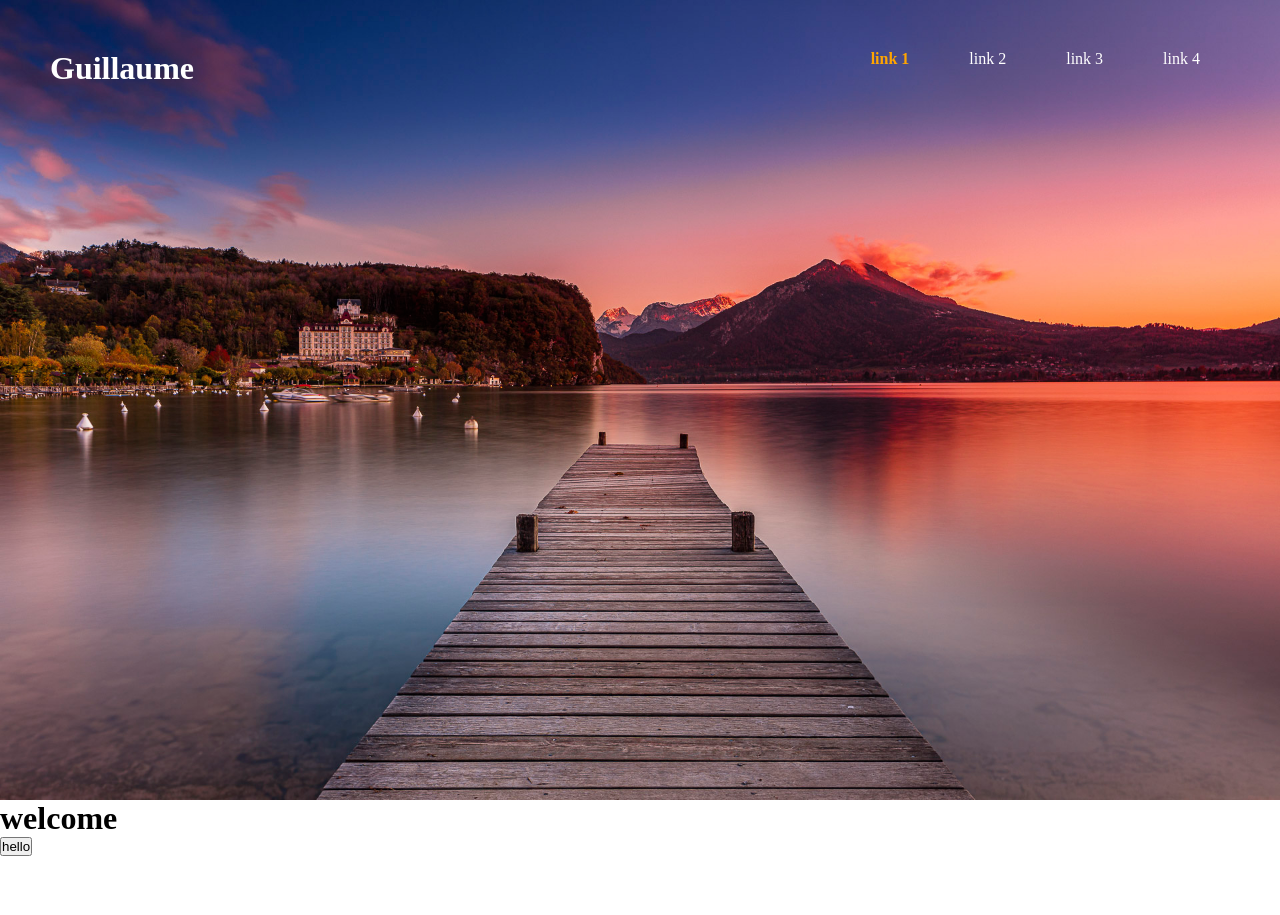
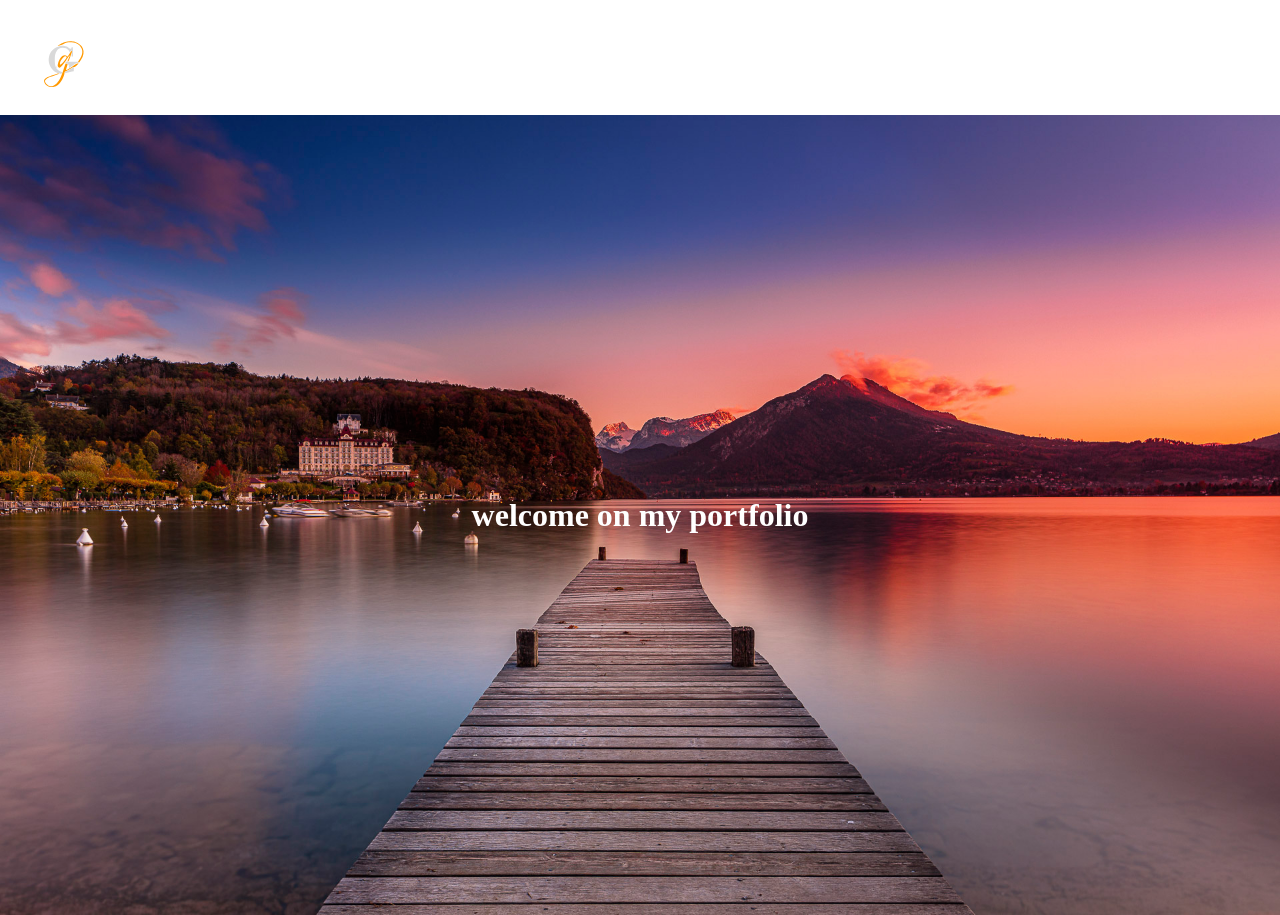
Before and after one commit to DalSchim/Portfolio-vujs, a Vue app: page / in a window 1280 px wide. Before the commit the page ends 856 px from the top, so only its background shows below. Built offline with nearby package versions, Linux system fonts and the light colour scheme.

Commit message:
fix burguer menu add rout link

```diff
--- a/src/App.vue
+++ b/src/App.vue
@@ -17,6 +17,10 @@ header{
     align-items: center;
 
 }
+
+body{
+    margin-top: 115px;
+}
 </style>
 <script>
 
--- a/src/components/BugeurComponenet.vue
+++ b/src/components/BugeurComponenet.vue
@@ -1,12 +1,24 @@
 <template>
     <nav class="navbar">
-        <p class="logo">Guillaume</p>
+        <router-link to="/">
+            <svg class="logo" width="64" height="64" viewBox="0 0 64 64" fill="none" xmlns="http://www.w3.org/2000/svg">
+                <path d="M33.3258 9.95348C32.2968 10.2355 30.8002 10.7997 29.9896 11.1444C28.3995 11.8652 25.5622 13.7143 25.7492 13.9337C25.9675 14.1217 29.5531 12.8995 31.5797 11.9279C34.2611 10.6116 36.506 10.2042 39.7175 10.3609C44.4879 10.643 47.7617 12.5547 49.5077 16.1275C51.129 19.4496 50.3496 23.3671 47.1381 28.0995C46.4522 29.071 46.078 29.69 46.078 29.69C46.7795 29.8075 46.6236 31.0768 46.7795 30.9828C46.9354 30.8887 47.9176 29.4784 48.853 28.0681C51.6591 23.8059 52.345 19.3555 50.7549 16.1275C49.2583 13.1502 46.7328 11.0817 43.116 9.95348C40.6528 9.16998 35.9448 9.16998 33.3258 9.95348Z" fill="#FF9900"/>
+                <path d="M18.4845 20.7215C20.8214 16.4096 26.2013 14.1766 29.709 13.6464C31.6476 13.5998 32.5151 13.6464 34.6041 14.4848C35.3212 14.7982 36.5372 15.5503 37.3479 16.1771C38.9068 17.3994 39.242 16.864 39.6473 15.2343H40.8165L41.027 19.6872V24.545H39.6473C39.6317 24.5189 39.6473 21.9333 39.6473 21.9333C39.6473 21.9333 40.6996 19.2302 40.2319 18.8776C39.7642 18.525 39.2966 18.8776 38.9458 19.1127C38.595 19.3477 37.8935 20.523 37.8935 20.523L36.8178 18.4336C35.0718 16.5219 33.2946 15.7697 30.582 15.7697C27.8382 15.7697 26.3416 16.5532 24.8762 18.7157C23.2861 21.1289 22.7872 23.1973 22.7872 27.679C22.7872 33.1949 23.629 35.9215 26.0298 38.1153C27.1211 39.1182 28.8983 39.9017 30.0519 39.9017C30.3326 39.9017 30.3949 40.121 30.2702 40.5911C29.896 41.8448 29.6154 41.9388 27.5576 41.5C18.5468 39.6196 13.9323 29.1206 18.4845 20.7215Z" fill="#D9D9D9"/>
+                <path fill-rule="evenodd" clip-rule="evenodd" d="M37.3323 21.9254C35.6798 24.558 35.4927 24.746 34.9938 24.3073C34.7132 24.0252 34.0896 23.6805 33.622 23.4924C30.9717 22.4895 27.4173 26.2504 26.0454 31.5782C25.5154 33.7093 25.5777 34.3675 26.5131 35.2136C27.6356 36.2165 28.4774 35.6211 31.7824 31.4842C33.4972 29.353 34.8068 27.504 34.7132 27.4413C34.7132 27.4413 35.672 25.9996 36.8334 24.3386L37.9558 23.1477L36.8334 25.9996C36.2098 27.5353 35.3212 29.5724 35.3212 29.5724H36.1397C36.1397 29.5724 36.6151 29.4157 37.6441 26.5951C38.2365 24.9654 38.8289 23.179 38.9536 22.6776C39.0783 22.1448 39.4213 21.2986 39.7019 20.7345C40.3878 19.4495 40.3566 19.0734 39.7019 19.0734C39.3589 19.1048 38.4547 20.1704 37.3323 21.9254ZM34.6197 25.1848C34.6197 24.9341 34.3391 24.5893 34.0273 24.4013C33.1231 23.9312 31.8369 24.7539 30.9951 25.6941C29.1555 27.6998 28.3605 28.8594 27.9551 31.3353C27.7992 32.1815 27.9162 33.772 29.9428 31.6095C32.3124 29.071 34.6197 25.9056 34.6197 25.1848Z" fill="#FF9900"/>
+                <path d="M33.5674 31.1238V29.8075H39.7642H45.8442C46.4288 29.925 46.5457 30.9827 46.5457 30.9827C45.5791 30.9827 43.1316 31.5155 42.508 32.111C41.3856 33.2392 38.7042 35.339 37.7376 35.8405L36.8958 36.2792L37.075 34.0854C37.1997 32.6124 35.0874 31.4528 33.5674 31.1238Z" fill="#D9D9D9"/>
+                <path d="M33.1309 32.8005C32.8815 33.5213 32.1332 35.6524 31.5408 37.5642C29.1088 45.0858 27.3004 48.7526 24.8996 51.1345C22.2494 53.7357 19.8798 54.6759 17.5413 54.0178C15.3588 53.4223 12.9892 50.8211 12.9892 49.0347C12.9892 48.1258 14.4546 46.6529 16.263 45.744C17.136 45.3052 19.8798 44.271 22.4053 43.4562C26.8015 42.0145 27.8616 41.4817 26.3338 41.4817C25.3673 41.4817 17.7596 44.083 15.6394 45.1172C14.6729 45.6186 13.4569 46.4962 12.9268 47.0916C12.085 48.0632 11.9914 48.3139 12.1785 49.5675C12.428 51.3852 13.5504 52.8582 15.577 54.0178C17.0113 54.8326 17.479 54.958 19.7551 54.958C21.7817 54.958 22.6859 54.8013 23.9642 54.2372C25.9597 53.3597 28.6411 50.5077 30.0753 47.8124C31.2601 45.5873 32.6632 41.7638 32.4138 41.419C32.3514 41.2623 32.445 40.6982 32.632 40.1968C32.9438 39.476 33.4817 39.2331 35.3212 38.3869C36.6307 37.7914 38.7042 36.577 39.7642 35.9188C40.7932 35.2294 41.7519 34.5869 42.4534 35.057C44.0417 34.1084 46.5457 31.8916 46.5457 31.4529H45.1426C45.1426 31.4529 42.4939 32.803 41.3934 33.7407C38.8679 35.7151 34.3781 38.3477 34.0663 38.003C33.9727 37.9089 34.3157 36.5927 34.8146 35.057C35.3446 33.5213 35.6564 32.1737 35.5317 32.0483C35.3758 31.9543 34.9081 31.7663 34.4404 31.6409C33.6921 31.4842 33.5674 31.5782 33.1309 32.8005Z" fill="#FF9900"/>
+                <path d="M24.3306 35.0257C24.3306 35.3704 24.4553 35.7151 24.6112 35.8092C24.9541 36.0285 25.3283 35.1197 25.0789 34.7123C24.7983 34.2108 24.3306 34.3989 24.3306 35.0257Z" fill="#D9D9D9"/>
+                <path d="M41.0504 35.4487L40.2319 36.0364L39.4135 36.5065L38.4781 37.0941L36.9581 37.9168L35.4382 38.7394L34.3859 39.3271L33.2166 39.9147C33.2166 39.9147 33.253 40.2758 33.2166 40.5023L32.8659 41.325L36.0228 40.5415L40.0137 39.57L41.7909 39.3506V37.2194C41.7909 37.2194 42.165 34.9786 42.1027 34.9786C42.0091 34.9786 41.0504 35.4487 41.0504 35.4487Z" fill="#D9D9D9"/>
+            </svg>
+        </router-link>
+
         <div class="nav-links">
+            <h2 class="second-titel">welcome</h2>
             <ul>
-                <li class="active"><a href="">link 1</a></li>
-                <li><a href="">link 2</a></li>
-                <li><a href="">link 3</a></li>
-                <li><a href="">link 4</a></li>
+                <li><router-link class="link" to="/projet">My projet</router-link></li>
+                <li><router-link class="link" to="">About Me</router-link></li>
+                <li><router-link class="link" to="">Contact</router-link></li>
+                <li><router-link class="link" to="">My Skills</router-link></li>
             </ul>
         </div>
         <div class="burgeur"  @click="toggleMenu">
@@ -14,7 +26,7 @@
             <span class="line line2" :class="{ 'active': isOpen }"></span>
         </div>
     </nav>
-    <header></header>
+
 
 </template>
 
@@ -72,30 +84,47 @@ export default {
 
 
 
-header {
-    height: 100vh;
-    width: 100vw;
-    background: url("../../Img.jpg");
-    background-size: cover;
-    background-position: center;
 
-}
+
 .navbar{
     position: fixed;
+    top: 0;
     padding: 50px;
     display: flex;
-    justify-content: space-between;
+    justify-content: end;
     width: 100%;
+    height: 100px;
     box-sizing: border-box;
+    backdrop-filter: blur(2px);
 }
 
-.navbar a{
+.link{
     color: white;
     text-decoration: none;
 }
+
+.link::after{
+    position: relative;
+    content: "";
+    left: 50%;
+    display: block;
+    width:0;
+    bottom: -4px;
+    height: 2px;
+    background: #FF9900;
+    transition: 0.4s ease-out;
+}
+.link:hover::after{
+    width: 100%;
+    left: 0;
+}
+
+
 .logo{
+    position: absolute;
+    top: 32px;
+    left: 32px;
     color: white;
-    font-size: 2em;
     font-weight: bold;
 }
 
@@ -108,10 +137,11 @@ header {
     margin: 0 30px;
 }
 
-.navbar .nav-links ul li.active a{
-    color: orange;
-    font-weight:600 ;
+.second-titel{
+    display: none;
 }
+
+
 
 
 
@@ -119,10 +149,11 @@ header {
 
 
     .logo{
-       position: absolute;
-        top: 45px;
-        left: 50px;
-
+        position: absolute;
+        top: 10px;
+        left: 10px;
+        color: white;
+        font-weight: bold;
     }
 
     .navbar{
@@ -131,6 +162,7 @@ header {
     .nav-links{
         top: 0;
         left: 0;
+        flex-direction: column;
         position: absolute;
         backdrop-filter: blur(7px);
         background: rgba(255, 255, 255, 0.50);
@@ -166,6 +198,10 @@ header {
         font-size: 1.2em;
     }
 
+    .second-titel{
+        display: block;
+    }
+
 
 }
 </style>
--- a/src/components/GithubProjet.vue
+++ b/src/components/GithubProjet.vue
@@ -65,14 +65,10 @@ export default {
     padding: 10px;
     margin: 10px;
     width: 300px;
-    height: 400px;
+    height: 100px;
     display: flex;
     align-items: end;
-    .description{
-        display:flex;
-        flex-direction: column;
-        height: 100%;
-    }
+
 
 }
 
--- a/src/router/index.js
+++ b/src/router/index.js
@@ -6,14 +6,15 @@ const routes = [
   {
     path: '/',
     name: 'home',
-    component: HomeView
+    component: HomeView,
+    meta: {titel: 'Home'}
   },
   {
     path: '/projet',
     name: 'projet',
-    component: ProjetView
+    component: ProjetView,
+    meta: {titel: 'Projet'}
   }
-
 
 ]
 
@@ -22,4 +23,6 @@ const router = createRouter({
   routes
 })
 
+
+
 export default router
--- a/src/views/HomeView.vue
+++ b/src/views/HomeView.vue
@@ -1,18 +1,32 @@
 <template>
-  <div class="home">
-    <h1>welcome</h1>
-      <bouton-componenet text="hello"/>
-  </div>
+    <header>
+        <h1> welcome on my portfolio </h1>
+
+    </header>
+
 </template>
+
+<style>
+
+header {
+    height: 100vh;
+    width: 100vw;
+    background: url("../../Img.jpg");
+    background-size: cover;
+    background-position: center;
+    color: white;
+
+}
+</style>
 
 <script>
 
-import BoutonComponenet from "@/components/BoutonComponenet.vue";
+
 
 export default {
 
   name: 'HomeView',
-    components: {BoutonComponenet},
+
 
 
 }
--- a/src/views/ProjetView.vue
+++ b/src/views/ProjetView.vue
@@ -18,5 +18,4 @@ export default {
 <style scoped>
 
 
-
 </style>
```
Also changed, not shown: 1 other file (tests, documents, lock files or other folders).
